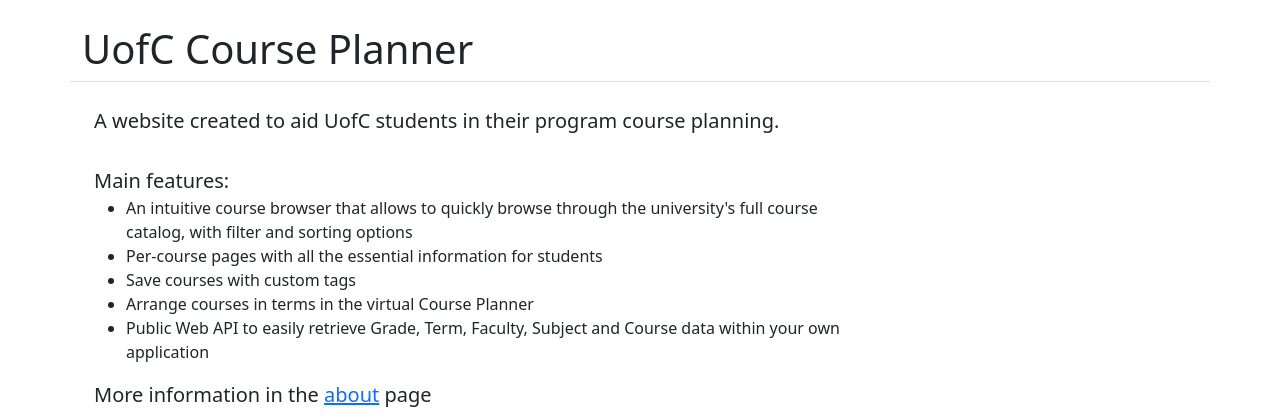
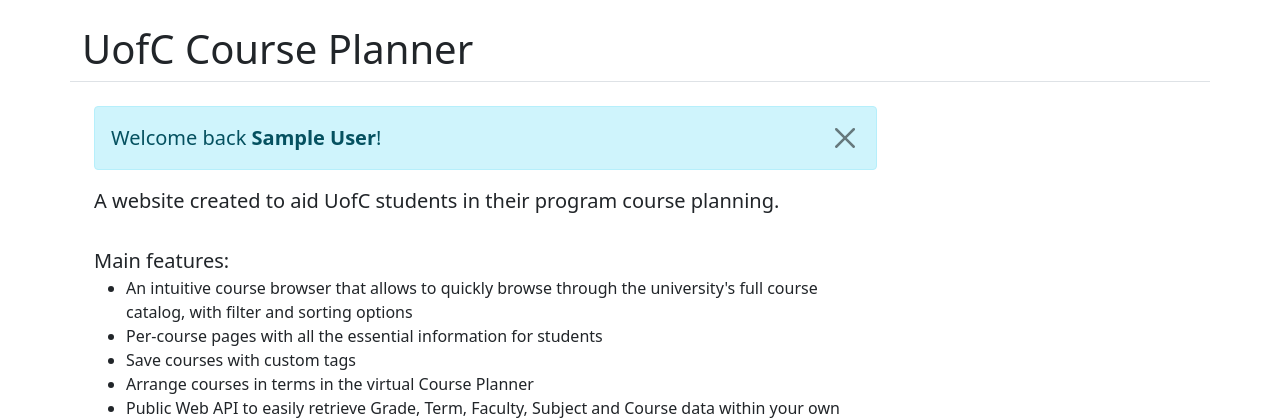
Before and after one commit to shadow-maker/uofcourse, a Flask app: page / in a window 1280 px wide. Shown: the part 57-476 px from the top of the page. Run offline with Flask 2, Linux system fonts and the light colour scheme; a user stored in the database is signed in; tables that the repository leaves empty hold one stand-in row (values such as "Sample post").

Commit message:
Add welcome message to home screen

```diff
--- a/app/routes/views/auth.py
+++ b/app/routes/views/auth.py
@@ -6,7 +6,7 @@ from app.constants import ALLOW_ACCOUNT_CREATION
 
 from app.routes.views import view
 
-from flask import render_template, flash, redirect, request
+from flask import render_template, flash, redirect, request, session
 from flask.helpers import url_for
 
 
@@ -52,6 +52,7 @@ def login():
 			if user.checkPassw(form.passw.data):
 				login_user(user, remember=form.remember.data)
 				user.log(UserLogEvent.AUTH_LOGIN)
+				session["welcome"] = True
 				flash(f"Log in successful!", "success")
 				nextPage = request.args.get("next")
 				return redirect(nextPage if nextPage else url_for("view.home"))
--- a/app/routes/views/main.py
+++ b/app/routes/views/main.py
@@ -5,7 +5,7 @@ from app.forms import formContact
 from app.routes.views import view
 from app.models import utils
 
-from flask import render_template, flash, redirect
+from flask import render_template, flash, redirect, session
 from flask.helpers import url_for
 
 from datetime import date
@@ -16,6 +16,8 @@ import os
 @view.route("/home")
 @view.route("/")
 def home():
+	if "welcome" in session:
+		print(session["welcome"])
 	term = utils.getCurrentTerm()
 	if not term:
 		term = utils.getNextTerm()
@@ -28,6 +30,7 @@ def home():
 
 	return render_template("index.html",
 		header = "UofC Course Planner",
+		welcome = "welcome" in session and session["welcome"],
 		term = term,
 		userCourses = courses,
 		today = date.today()
--- /dev/null
+++ b/app/templates/components/welcome.html
@@ -0,0 +1,26 @@
+{% if current_user.is_authenticated and welcome %}
+<div id="welcome" class="alert alert-info fs-5 d-flex justify-content-between">
+	<span class="">
+		Welcome back <span class="fw-bold">{{current_user.name}}</span>!
+	</span>
+	<button type="button" class="btn-close" aria-label="Close"></button>
+</div>
+{% endif %}
+
+<script>
+$("#welcome").on("click", (e) => {
+	$.ajax({
+		url: "/api/users/welcome",
+		method: "PUT",
+		success: (response) => {
+			if (response.success)
+				$("#welcome").remove()
+			else
+				displayError(error)
+		},
+		error: (response) => {
+			displayError(response)
+		}
+	})
+})
+</script>
--- a/app/templates/index.html
+++ b/app/templates/index.html
@@ -4,6 +4,8 @@
 
 <div class="row">
 	<div class="col-12 col-md-7 col-lg-8 col-xl-9 container ps-lg-4 pe-lg-5">
+		{% include "components/welcome.html" %}
+
 		<div class="fs-5">
 			A website created to aid UofC students in their program course planning.
 
```
Also changed, not shown: app/routes/api/users.py (+10 -1 lines).
